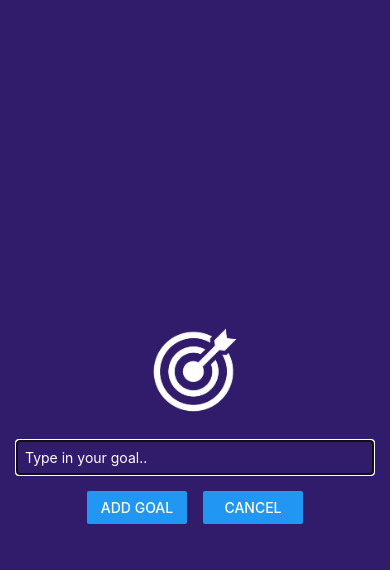
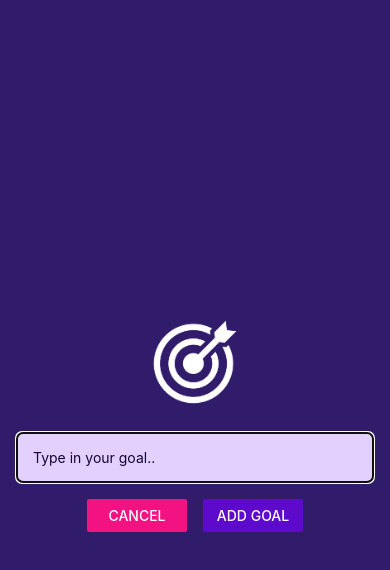
Before and after one commit to superGemHere/Goals-App, a React Native app in the folder GoalsApp/: screen / in a window 390 px wide. Both pictures are taken after a click on the button "ADD NEW GOAL". Shown: the top 570 px of the page. Built offline with nearby package versions, Linux system fonts and the light colour scheme.

Commit message:
feat: change some styling

```diff
--- a/GoalsApp/components/GoalInput.jsx
+++ b/GoalsApp/components/GoalInput.jsx
@@ -29,16 +29,16 @@ const GoalInput = props => {
         <TextInput
           style={styles.textInput}
           placeholder="Type in your goal.."
-          placeholderTextColor={"#fff"}
+          placeholderTextColor={"#120438"}
           onChangeText={goalInputHandler}
           value={enteredGoalText}
         />
         <View style={styles.buttonContainer}>
           <View style={styles.button}>
-            <Button title="Add Goal" onPress={addGoalHandler} />
+            <Button title="Cancel" onPress={props.onCancel} color={"#f31282"}/>
           </View>
           <View style={styles.button}>
-            <Button title="Cancel" onPress={props.onCancel} />
+            <Button title="Add Goal" onPress={addGoalHandler} color={"#5e0acc"}/>
           </View>
         </View>
       </View>
@@ -65,8 +65,11 @@ const styles = StyleSheet.create({
     borderWidth: 1,
     borderColor: "#cccccc",
     width: "100%",
-    padding: 8,
-    color: "#fff"
+    padding: 16,
+    borderColor: '#e4d0ff',
+    borderRadius: 6,
+    backgroundColor: "#e4d0ff",
+    color: "#120438"
   },
   buttonContainer: {
     flexDirection: "row",
```
